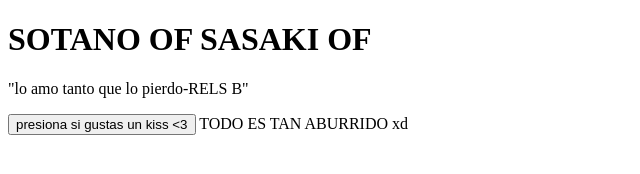
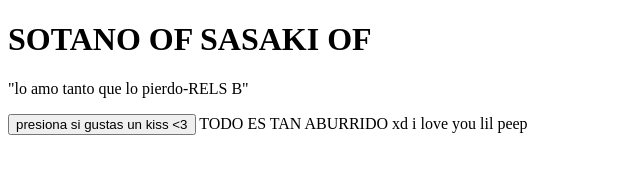
Before and after one commit to SASAKI-328/SOTANO-SASAKI, a plain HTML site: page index.html in a window 1280 px wide. Shown: the full height of the page, 0-640 px from the left. Drawn offline with Linux system fonts and the light colour scheme.

Commit message:
Add files via upload

```diff
--- a/index.html
+++ b/index.html
@@ -17,7 +17,7 @@
         <3
     </button>
     <p2>
-    TODO ES TAN ABURRIDO xd
+    TODO ES TAN ABURRIDO xd i love you lil peep
     </p2>
 </body>
 </head>
```
